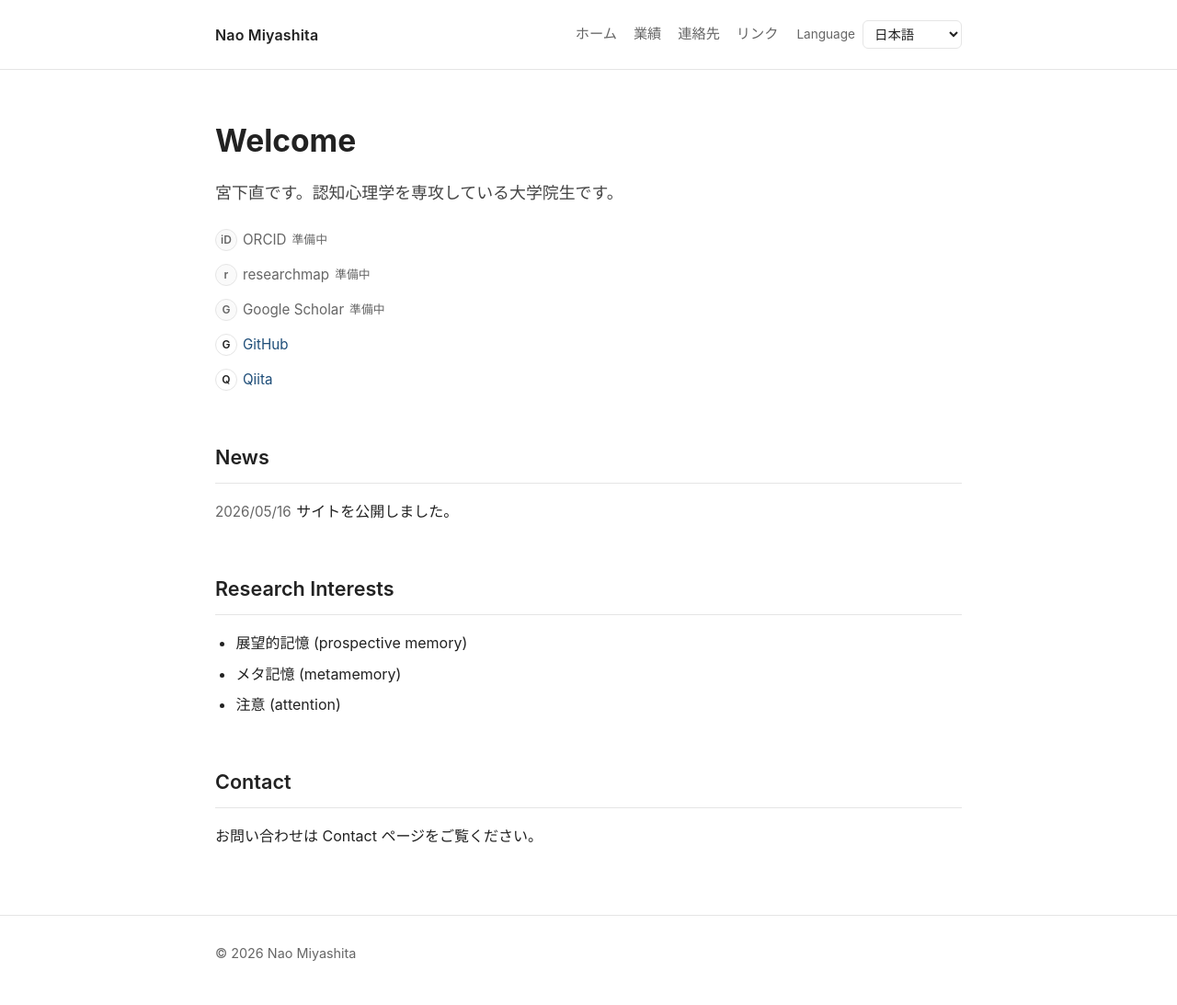
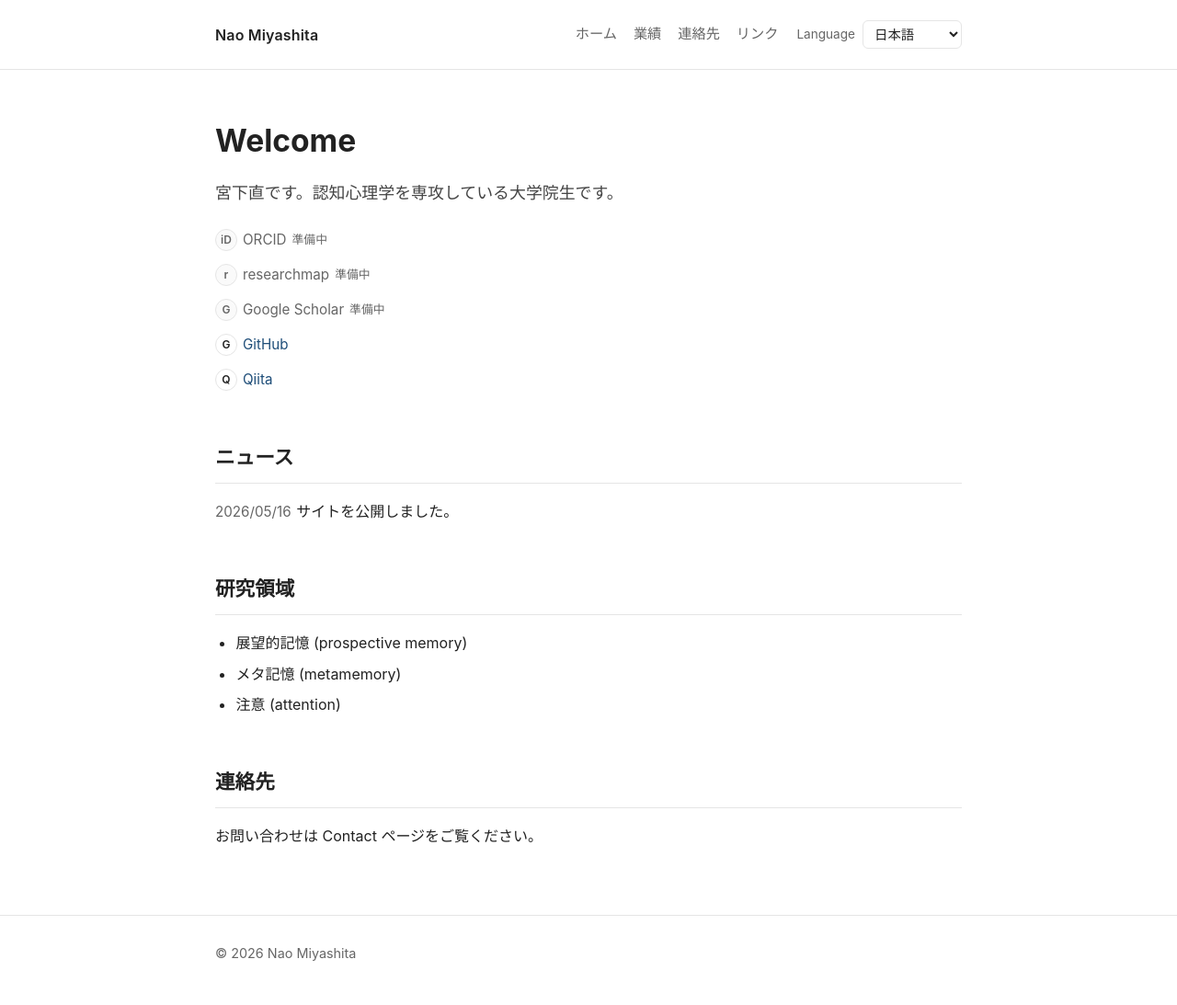
Before and after one commit to naomiyashita/github.io, a Jekyll site: the page built from index.md, in a window 1280 px wide. Shown: the whole page at 92% size. Built offline with Jekyll 4.4.1, drawn with Linux system fonts in a browser that asks for light colours.

Commit message:
Update index.md

```diff
--- a/index.md
+++ b/index.md
@@ -50,18 +50,18 @@ lang: ja
   </li>
 </ul>
 
-## News
+## ニュース
 
 <ul class="news-list">
   <li><span class="news-date">2026/05/16</span>サイトを公開しました。</li>
 </ul>
 
-## Research Interests
+## 研究領域
 
 - 展望的記憶 (prospective memory)
 - メタ記憶 (metamemory)
 - 注意 (attention)
 
-## Contact
+## 連絡先
 
 お問い合わせは Contact ページをご覧ください。
```
